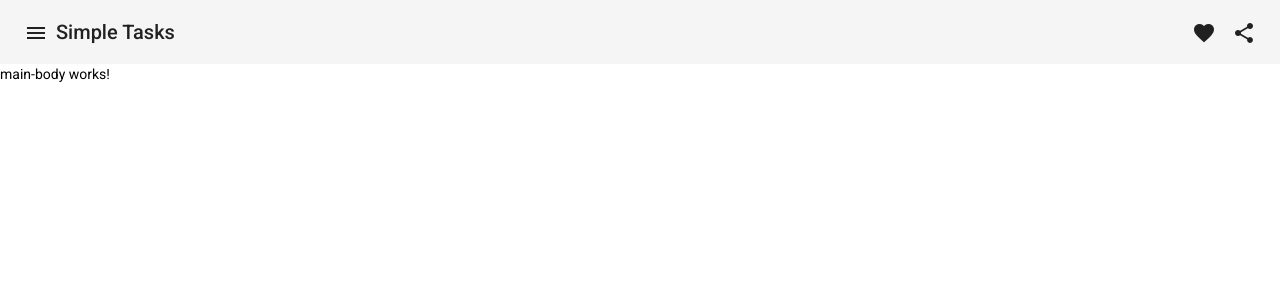
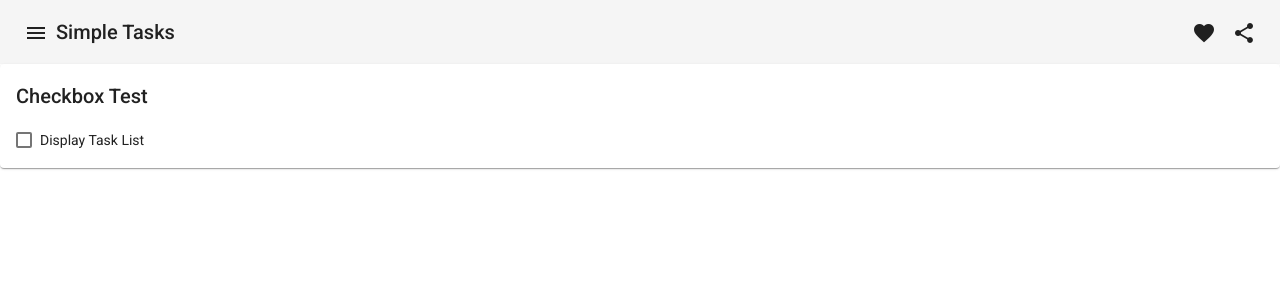
Before and after one commit to Teras43/angularSimpleToDo, an Angular app: page / in a window 1280 px wide. Shown: the top 300 px of the page. Built offline with nearby package versions, Linux system fonts and the light colour scheme.

Commit message:
Added material for checkbox in mainBody component

```diff
--- a/src/app/main-body/main-body.component.html
+++ b/src/app/main-body/main-body.component.html
@@ -1 +1,11 @@
-<p>main-body works!</p>
+<mat-card>
+  <mat-card-content>
+    <h2 class="example-h2">Checkbox Test</h2>
+
+    <section class="example-section">
+      <mat-checkbox class="example-margin" [(ngModel)]="checked"
+        >Display Task List</mat-checkbox
+      >
+    </section>
+  </mat-card-content>
+</mat-card>
--- a/src/app/main-body/main-body.component.ts
+++ b/src/app/main-body/main-body.component.ts
@@ -12,4 +12,6 @@ export class MainBodyComponent implements OnInit {
   ngOnInit(): void {
   }
 
+  checked = false;
+
 }
```
Also changed, not shown: src/app/app.module.ts (+7 -1 lines).
